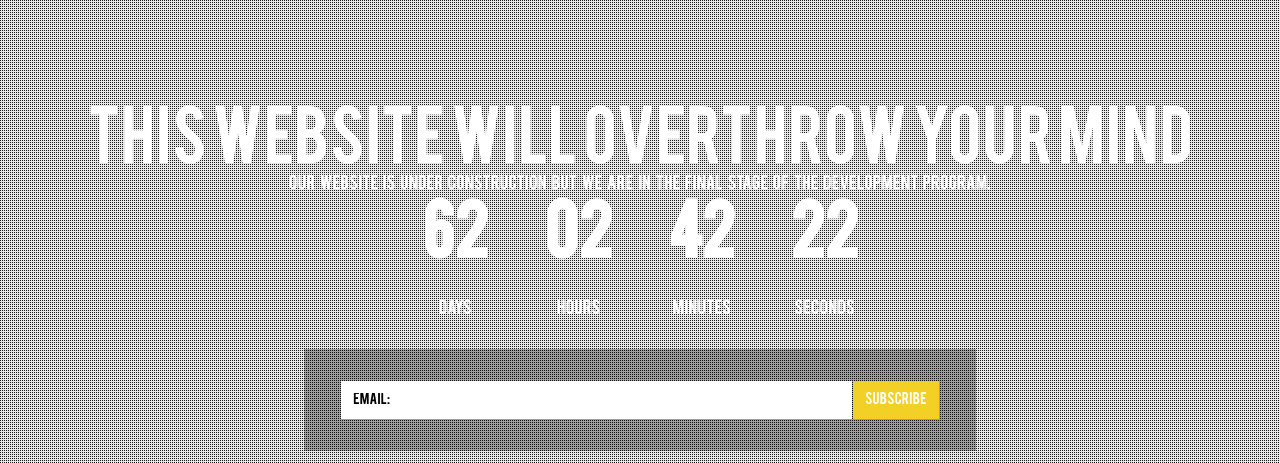
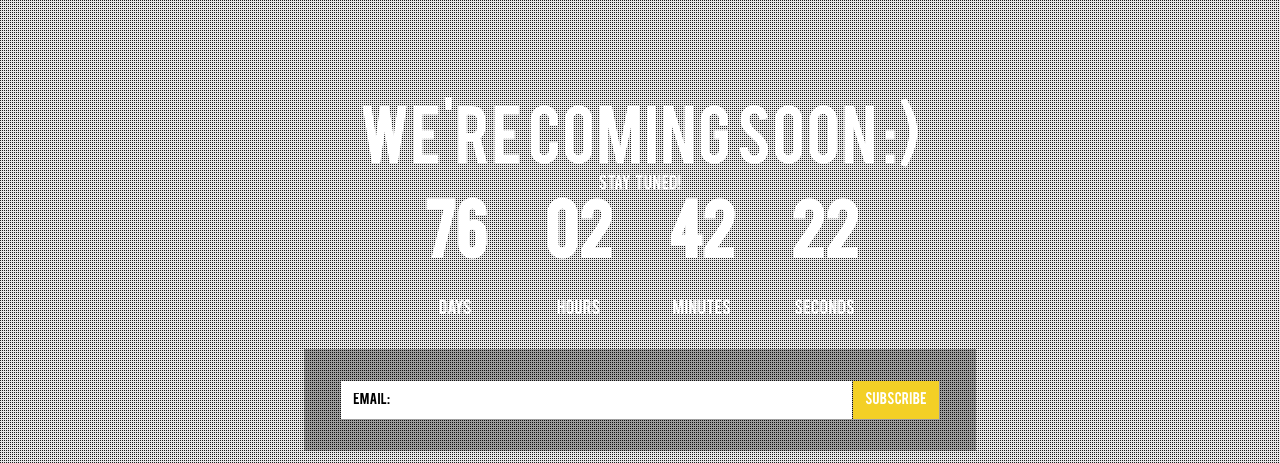
Before and after one commit to karinski/repo-edu, a plain HTML site: page index.html in a window 1280 px wide. Shown: the top 463 px of the page. Drawn offline with nearby package versions, Linux system fonts and the light colour scheme.

Commit message:
Second commit

```diff
--- a/index.html
+++ b/index.html
@@ -21,8 +21,8 @@ License URL: http://creativecommons.org/licenses/by/3.0/
 			<!-----start-Content----->
 			<div class="content">
 				<div class="content-header">
-					<h1>this website will overthrow your mind</h1>
-					<p>Our website is under construction but we are in the final stage of the development program.</p>
+					<h1>We're coming soon :)</h1>
+					<p>Stay tuned!</p>
 				</div>
 				<!---start-countdown-timer----->
 				<ul id="countdown">
--- a/js/init.js
+++ b/js/init.js
@@ -3,7 +3,7 @@
 $(document).ready(function() {
 
 	$("#countdown").countdown({
-				date: "25 december 2014 12:00:00",
+				date: "8 january 2015 12:00:00",
 				format: "on"
 			},
 
```
